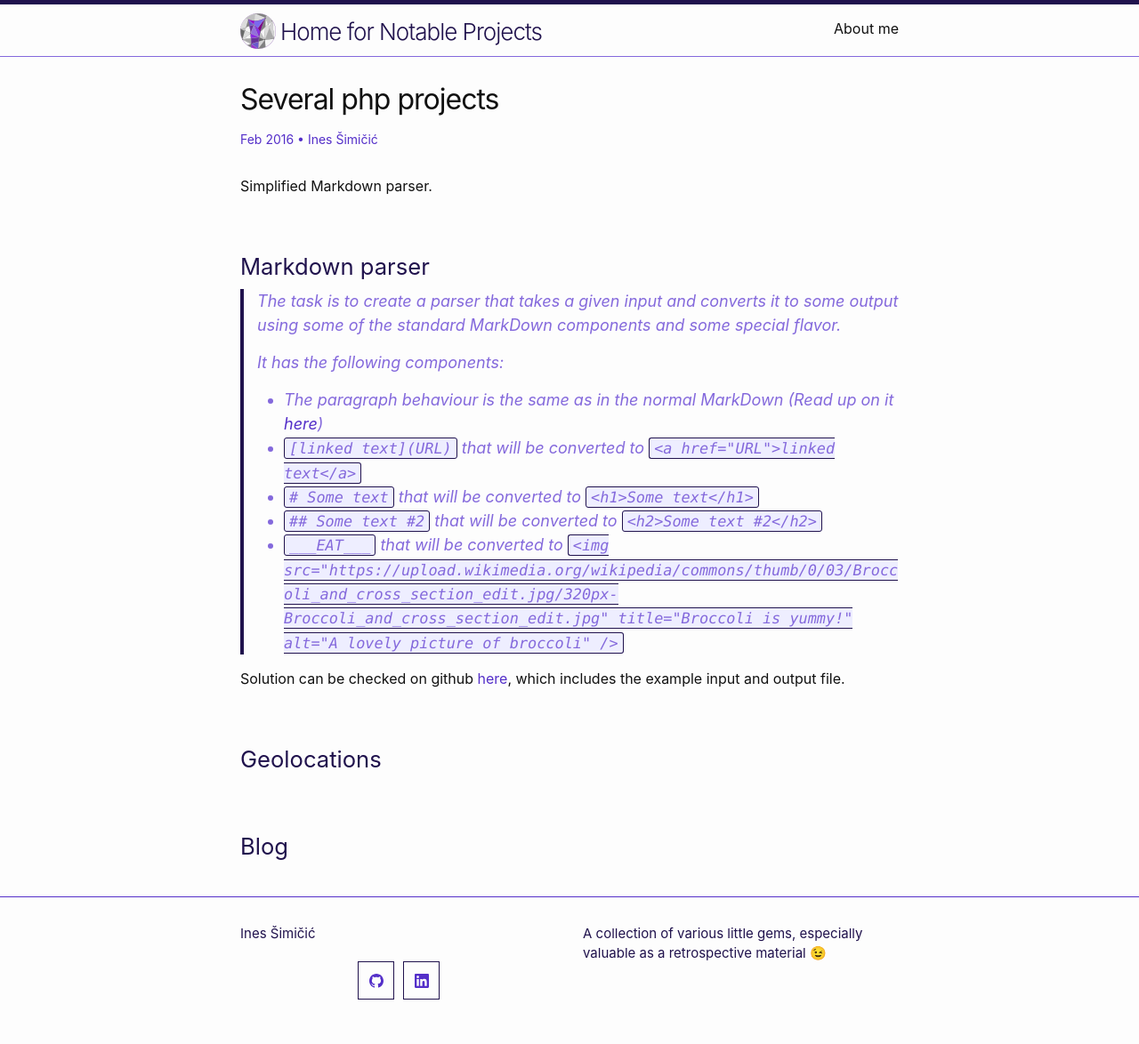
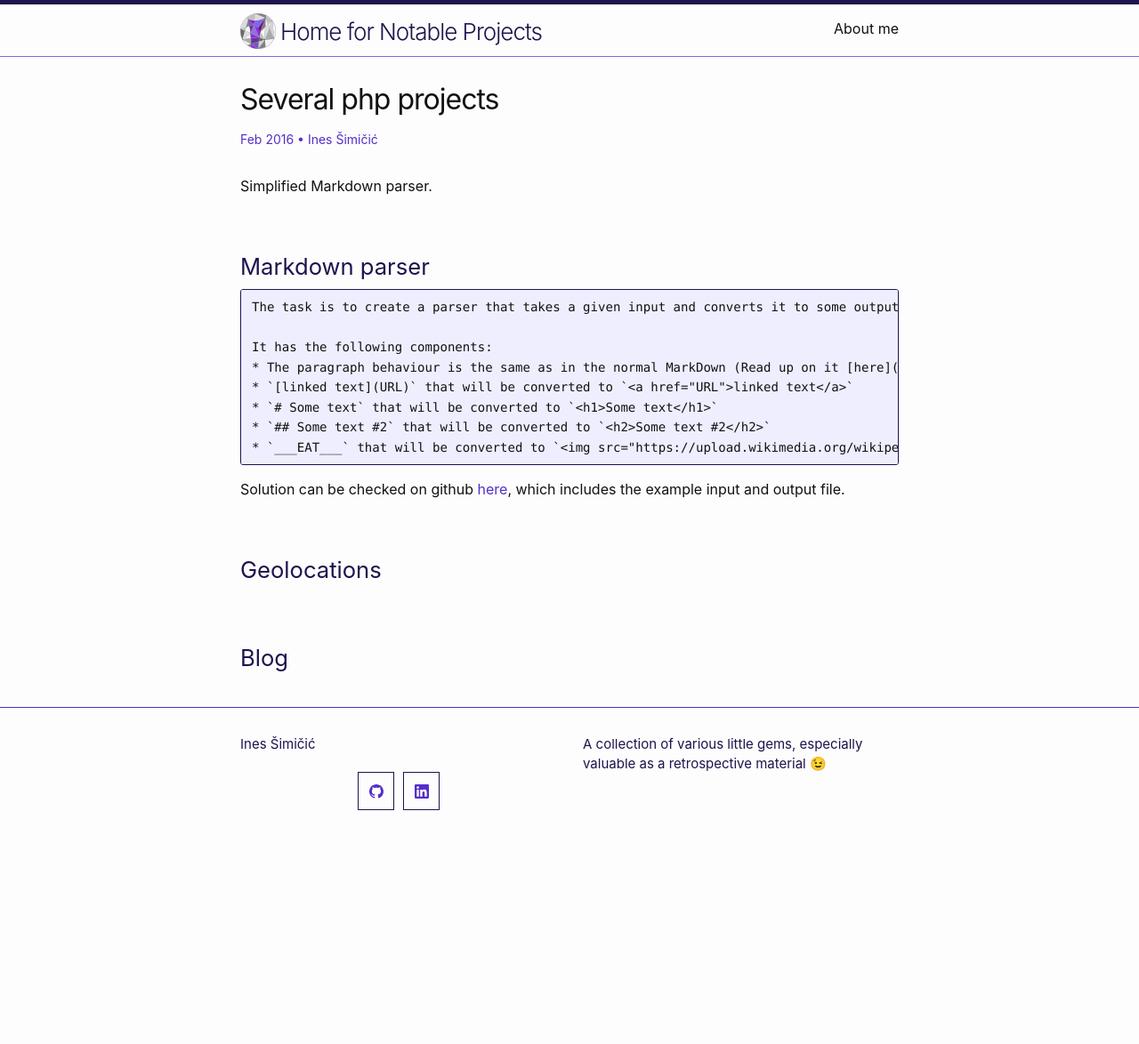
Before and after one commit to inesucrvenom/inesucrvenom.github.io, a Jekyll site: the page built from _posts/2016-02-01-php-several-projects.md, in a window 1280 px wide. Shown: the whole page at 89% size. Built offline with Jekyll 4.4.1, drawn with Linux system fonts in a browser that asks for light colours; emoji names are drawn with the system emoji font; after the commit the page ends 961 px from its top, so only the background shows below that.

Commit message:
change quote block with markdown code block

````diff
--- a/_posts/2016-02-01-php-several-projects.md
+++ b/_posts/2016-02-01-php-several-projects.md
@@ -6,16 +6,16 @@ image: assets/code.png
 Simplified Markdown parser.
 
 ## Markdown parser
->
+```Markdown
 The task is to create a parser that takes a given input and converts it to some output using some of the standard MarkDown components and some special flavor.
->
+
 It has the following components:
 * The paragraph behaviour is the same as in the normal MarkDown (Read up on it [here](https://daringfireball.net/projects/markdown/syntax#p))
 * `[linked text](URL)` that will be converted to `<a href="URL">linked text</a>`
 * `# Some text` that will be converted to `<h1>Some text</h1>`
 * `## Some text #2` that will be converted to `<h2>Some text #2</h2>`
 * `___EAT___` that will be converted to `<img src="https://upload.wikimedia.org/wikipedia/commons/thumb/0/03/Broccoli_and_cross_section_edit.jpg/320px-Broccoli_and_cross_section_edit.jpg" title="Broccoli is yummy!" alt="A lovely picture of broccoli" />`
-
+```
 
 Solution can be checked on github [here](https://github.com/inesucrvenom/inesucrvenom.github.io/tree/master/projects/php/markdown-parser), which includes the example input and output file.
 
````
